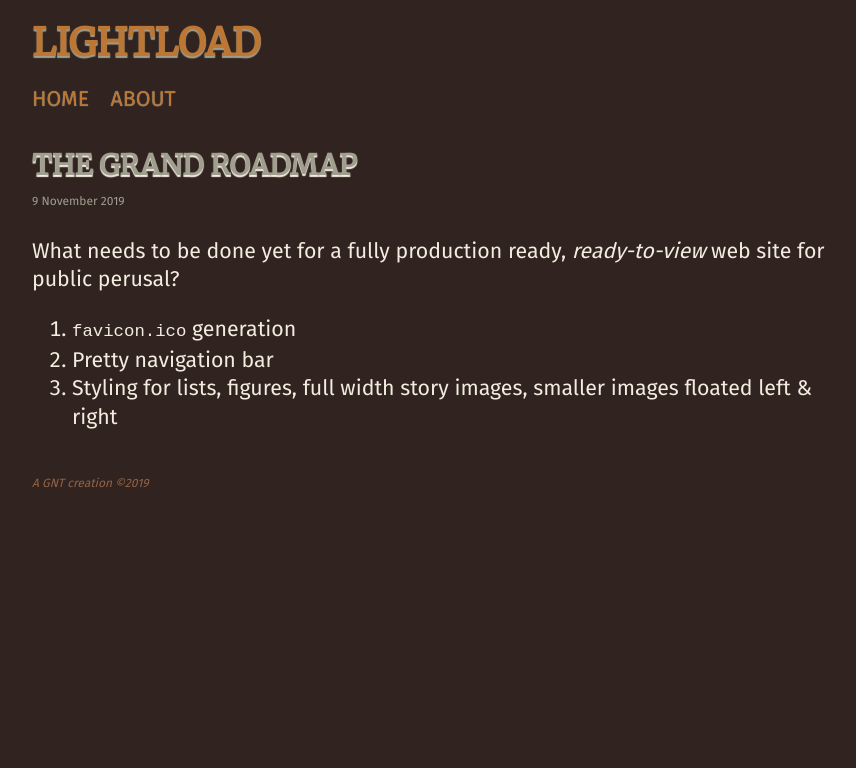
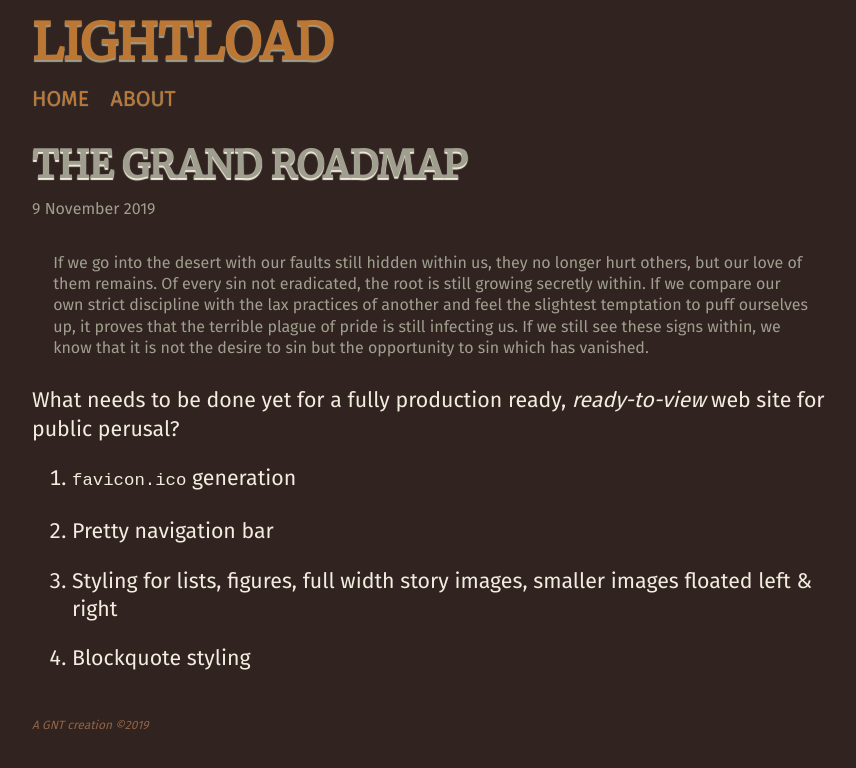
Before and after one commit to naum/lightload, a Jekyll site: the page built from wiki/the-grand-roadmap.md, in a window 1280 px wide. Shown: the top 768 px of the page, without its empty margins (208-1064 px from the left). Built offline with Jekyll 4.4.1, drawn with Linux system fonts in a browser that asks for light colours.

```diff
--- a/assets/css/main.css
+++ b/assets/css/main.css
@@ -25,6 +25,15 @@
   text-decoration: underline;
 }
 
+blockquote {
+  color: var(--light-accent);
+  font-size: 1rem;
+  line-height: 1.33rem;
+  margin: 1.77rem auto;
+  padding-left: 1.33rem;
+  padding-right: 1.33rem;
+}
+
 body {
   color: var(--text-main);
   background: var(--background-body);
@@ -35,6 +44,14 @@
   margin: 1.33rem auto;
   padding: 0 0.75rem;
   text-rendering: optimizeLegibility;
+}
+
+dd {
+  margin-bottom: 1.33rem;
+}
+
+dt {
+  font-weight: 700;
 }
 
 footer {
@@ -54,7 +71,7 @@
 
 h1 {
   color: var(--main-brand);
-  font-size: 2.4rem;
+  font-size: 3.16rem;
   margin-bottom: 1.333rem;
   margin-top: 1.777rem;
   text-transform: uppercase;
@@ -67,9 +84,18 @@
 
 h2 {
   color: var(--light-accent);
-  font-size: 1.77rem;
+  font-size: 2.37rem;
   text-shadow: 0 0.125rem 0.0625rem var(--text-main);
   text-transform: uppercase;
+}
+
+h3 {
+  color: var(--light-accent);
+  font-size: 1.77rem;
+}
+
+li {
+  margin-top: 1.33rem;
 }
 
 nav {
@@ -118,7 +144,7 @@
 }
 
 .date-header {
-  font-size: 0.75rem;
+  font-size: 1rem;
   color: var(--light-accent);
   margin-top: -1rem;
 }
--- a/wiki/the-grand-roadmap.md
+++ b/wiki/the-grand-roadmap.md
@@ -4,8 +4,11 @@
 date: 2019-11-09
 ---
 
+>If we go into the desert with our faults still hidden within us, they no longer hurt others, but our love of them remains. Of every sin not eradicated, the root is still growing secretly within. If we compare our own strict discipline with the lax practices of another and feel the slightest temptation to puff ourselves up, it proves that the terrible plague of pride is still infecting us. If we still see these signs within, we know that it is not the desire to sin but the opportunity to sin which has vanished.
+
 What needs to be done yet for a fully production ready, *ready-to-view* web site for public perusal?
 
 1. `favicon.ico` generation
 2. Pretty navigation bar
 3. Styling for lists, figures, full width story images, smaller images floated left & right
+4. Blockquote styling
```
